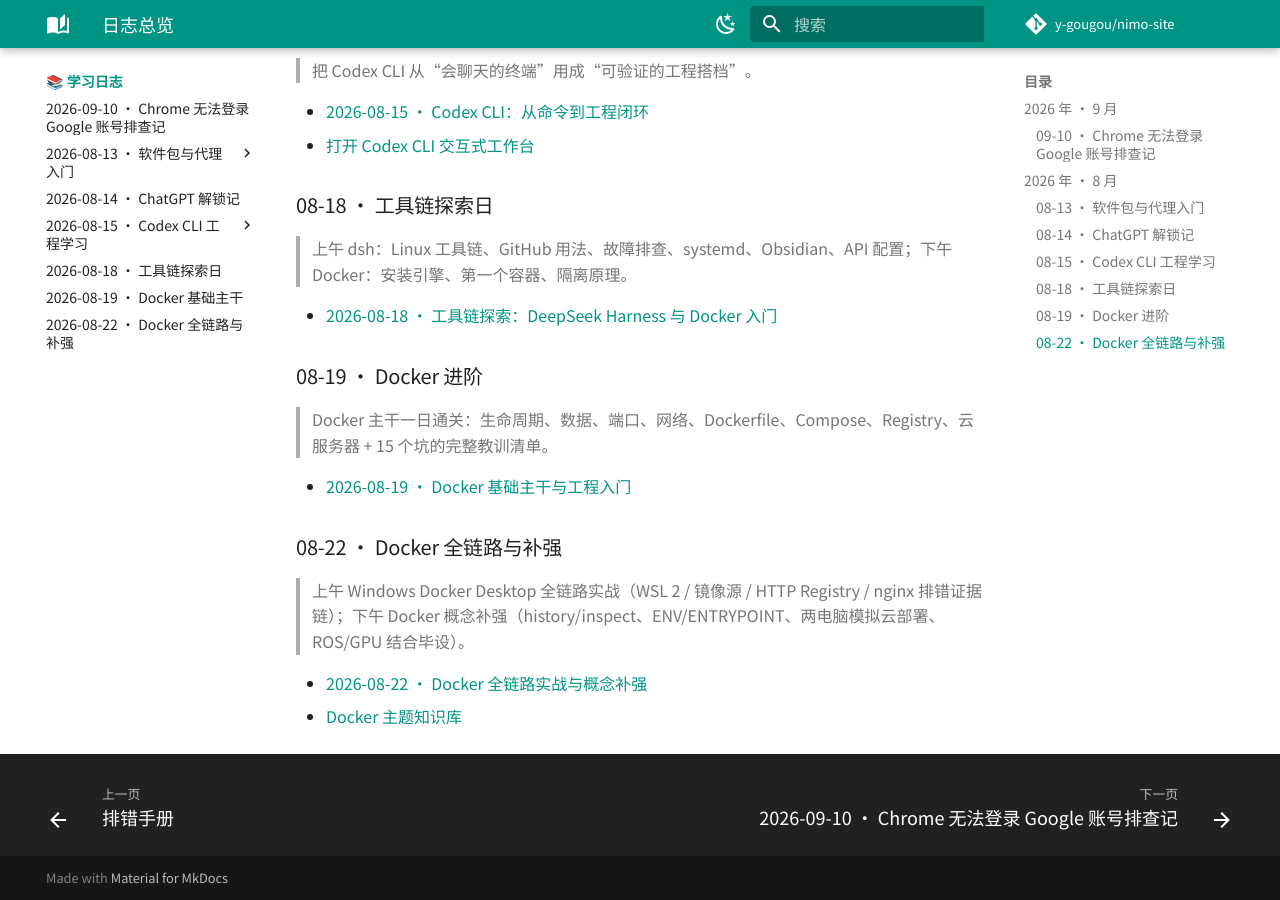
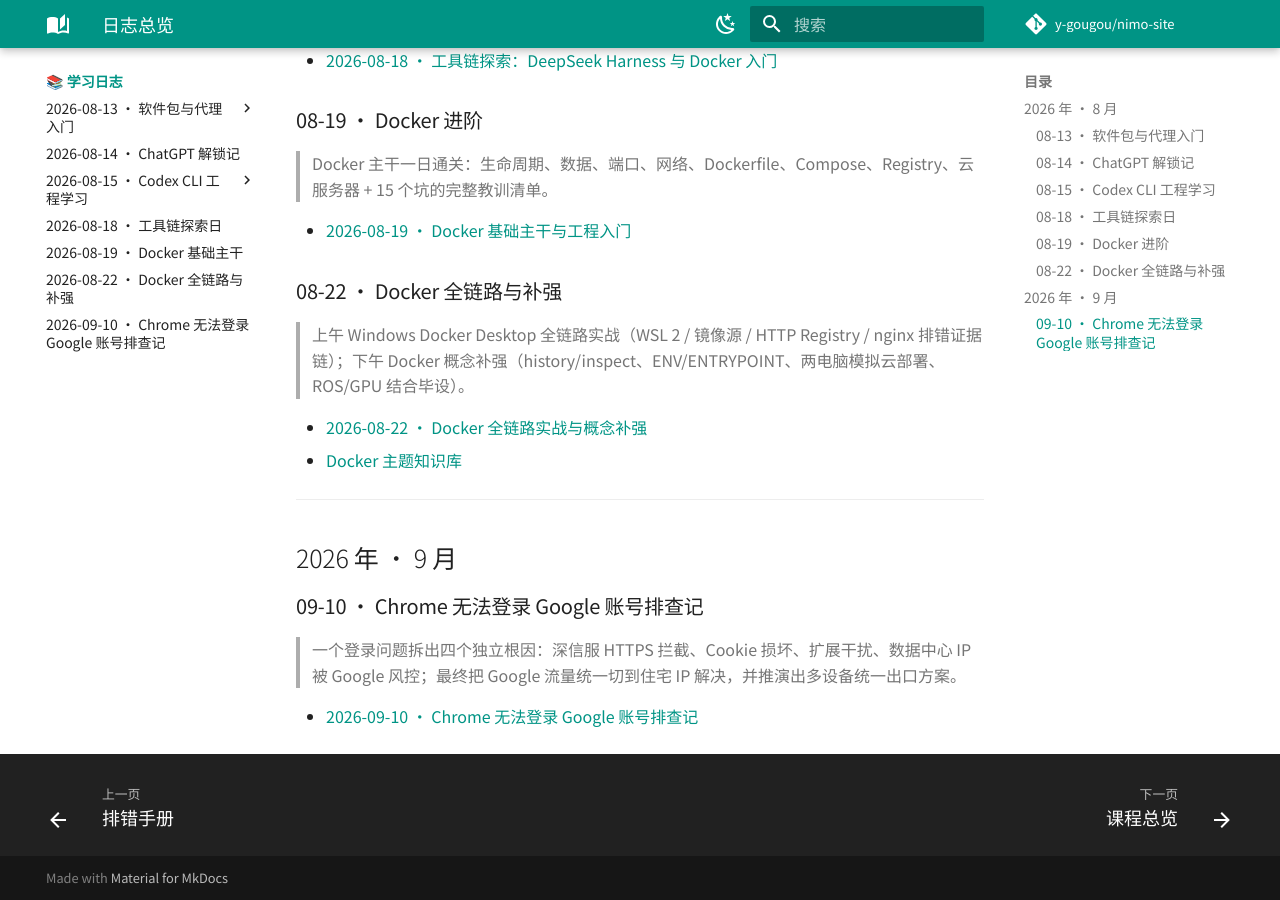
Before and after one commit to y-gougou/nimo-site, an MkDocs documentation site: the page built from docs/log/index.md, in a window 1280 px wide and 900 px high, scrolled down 1132 px. Built offline with MkDocs 1.6.1 and Material for MkDocs 9.7.7, drawn with Linux system fonts in a browser that asks for light colours; a script that is not in the unit is left out; comment, search, counter and statistics services are not loaded; some of the changed text lies outside the part shown.

Commit message:
排版: 09-10 日志移到学习日志栏目的最下方

```diff
--- a/docs/log/index.md
+++ b/docs/log/index.md
@@ -60,3 +50,13 @@
 
 - [2026-08-22 · Docker 全链路实战与概念补强](2026-08-22.md)
 - [Docker 主题知识库](../docker/index.md)
+
+---
+
+## 2026 年 · 9 月
+
+### 09-10 · Chrome 无法登录 Google 账号排查记
+
+> 一个登录问题拆出四个独立根因：深信服 HTTPS 拦截、Cookie 损坏、扩展干扰、数据中心 IP 被 Google 风控；最终把 Google 流量统一切到住宅 IP 解决，并推演出多设备统一出口方案。
+
+- [2026-09-10 · Chrome 无法登录 Google 账号排查记](2026-09-10.md)
--- a/mkdocs.yml
+++ b/mkdocs.yml
@@ -75,7 +75,6 @@ nav:
     - 排错手册: docker/05-troubleshooting.md
   - 📚 学习日志:
     - 日志总览: log/index.md
-    - 2026-09-10 · Chrome 无法登录 Google 账号排查记: log/2026-09-10.md
     - 2026-08-13 · 软件包与代理入门:
       - 课程总览: course/index.md
       - 第 1 课 · Linux 软件包入门: course/01-package.md
@@ -91,3 +90,4 @@ nav:
     - 2026-08-18 · 工具链探索日: log/2026-08-18.md
     - 2026-08-19 · Docker 基础主干: log/2026-08-19.md
     - 2026-08-22 · Docker 全链路与补强: log/2026-08-22.md
+    - 2026-09-10 · Chrome 无法登录 Google 账号排查记: log/2026-09-10.md
```
Also changed, not shown: other parts of docs/log/index.md (+0 -10 lines).
